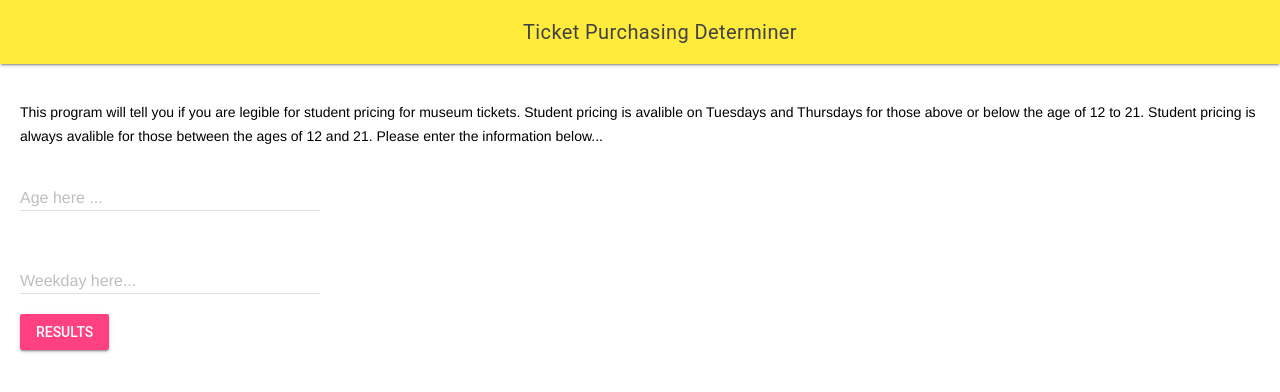
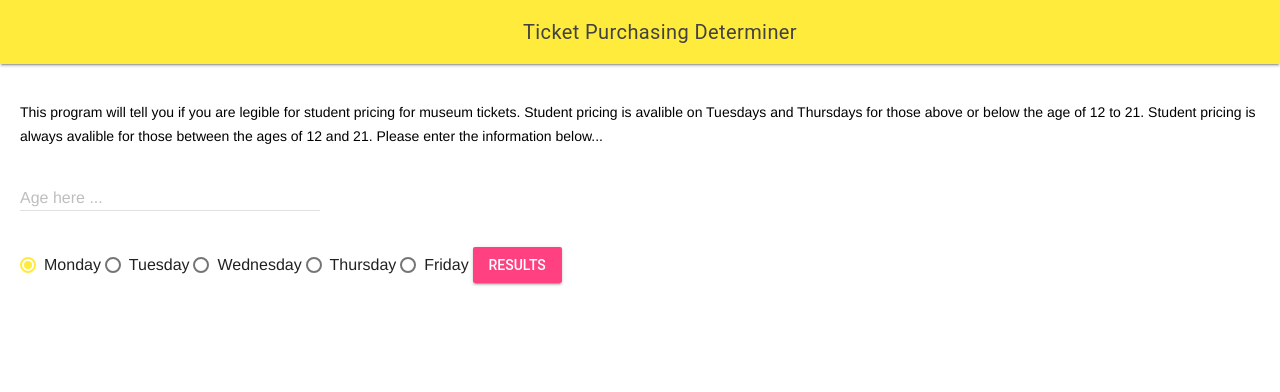
Before and after one commit to Claire-Bedrossian/ICS2O-Unit5-04-JS, a plain HTML site: page index.html in a window 1280 px wide. Drawn offline with nearby package versions, Linux system fonts and the light colour scheme.

Commit message:
added radio buttons

```diff
--- a/index.html
+++ b/index.html
@@ -80,16 +80,73 @@
           </div>
         </form>
         <p></p>
-        <form action="#">
-          <div
-            class="mdl-textfield mdl-js-textfield mdl-textfield--floating-label"
+        <div id="radio-buttons">
+          <label
+            class="mdl-radio mdl-js-radio mdl-js-ripple-effect"
+            for="Monday"
           >
-            <input class="mdl-textfield__input" type="text" id="weekday" />
-            <label class="mdl-textfield__label" for="weekday"
-              >Weekday here...</label
-            >
-          </div>
-        </form>
+            <input
+              checked
+              class="mdl-radio__button"
+              id="Monday"
+              name="flash"
+              type="radio"
+              value="on"
+            />
+            <span class="mdl-radio__label">Monday</span>
+          </label>
+          <label
+            class="mdl-radio mdl-js-radio mdl-js-ripple-effect"
+            for="Tuesday"
+          >
+            <input
+              class="mdl-radio__button"
+              id="Tuesday"
+              name="flash"
+              type="radio"
+              value="off"
+            />
+            <span class="mdl-radio__label">Tuesday</span>
+          </label>
+          <label
+            class="mdl-radio mdl-js-radio mdl-js-ripple-effect"
+            for="Wednesday"
+          >
+            <input
+              class="mdl-radio__button"
+              id="Wednesday"
+              name="flash"
+              type="radio"
+              value="off"
+            />
+            <span class="mdl-radio__label">Wednesday</span>
+          </label>
+          <label
+            class="mdl-radio mdl-js-radio mdl-js-ripple-effect"
+            for="Thursday"
+          >
+            <input
+              class="mdl-radio__button"
+              id="Thursday"
+              name="flash"
+              type="radio"
+              value="off"
+            />
+            <span class="mdl-radio__label">Thursday</span>
+          </label>
+          <label
+            class="mdl-radio mdl-js-radio mdl-js-ripple-effect"
+            for="Friday"
+          >
+            <input
+              class="mdl-radio__button"
+              id="Friday"
+              name="flash"
+              type="radio"
+              value="off"
+            />
+            <span class="mdl-radio__label">Friday</span>
+          </label>
         <button
           class="mdl-button mdl-js-button mdl-button--raised mdl-js-ripple-effect mdl-button--accent"
           onclick="myButtonClicked()"
```
